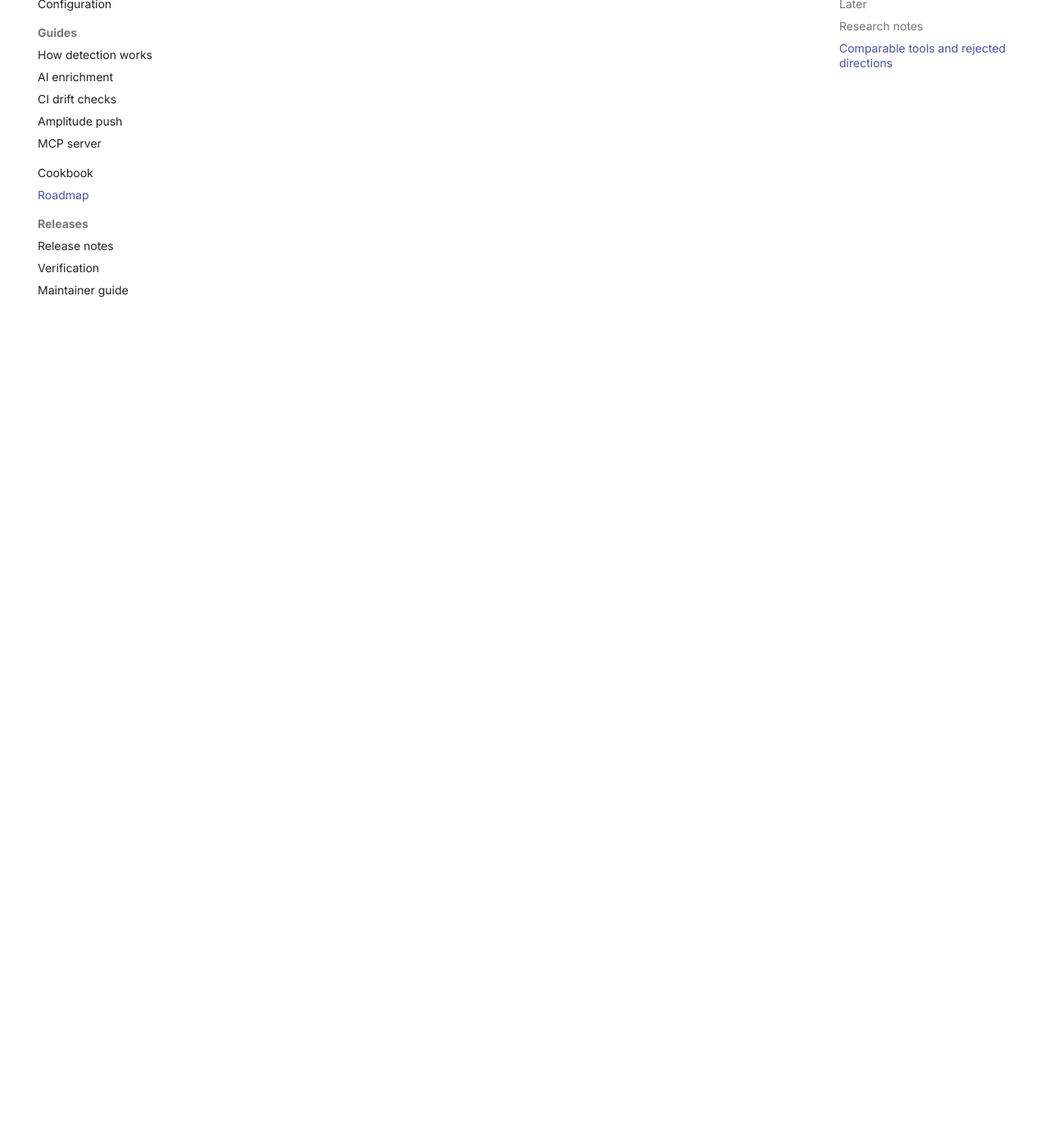
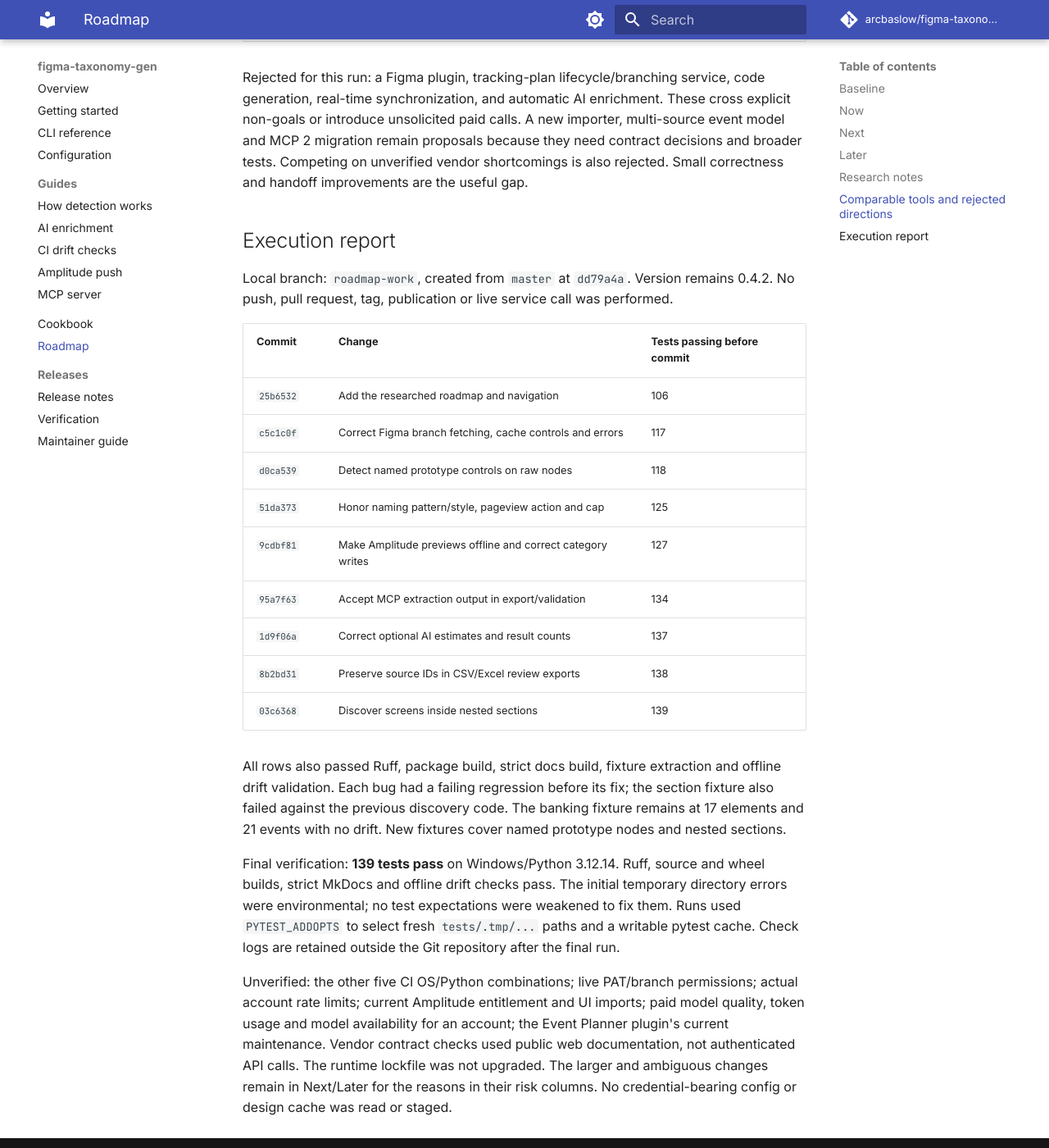
Before and after one commit to arcbaslow/figma-taxonomy-gen, an MkDocs documentation site: the page built from docs/ROADMAP.md, in a window 1280 px wide and 1400 px high, scrolled down 6624 px. Shown: the whole window at 82% size. Built offline with MkDocs 1.6.1 and Material for MkDocs 9.7.7, drawn with Linux system fonts in a browser that asks for light colours; comment, search, counter and statistics services are not loaded; some of the changed text lies outside the part shown.

Commit message:
Record verification and correct remaining guide drift

```diff
--- a/docs/ROADMAP.md
+++ b/docs/ROADMAP.md
@@ -30,21 +30,26 @@
 
 ## Now
 
-Implement these in order, bugs before the final small detection feature. Each
-implementation commit gets regression coverage and the full local CI check set.
+Completed in this run, bugs before the final small detection feature. Each
+implementation commit received regression coverage and the full local CI check set.
 
 | Item | Why it matters | Evidence | Effort | Risk |
 | --- | --- | --- | --- | --- |
-| N1. Correct Figma URL parsing, disable both cache reads and writes with `--no-cache`, and explain auth/rate errors | Fetch the selected branch and avoid persisting private designs when explicitly disabled | Baseline `figma_client.py:33–43` matches the parent before the branch; `:119` writes unconditionally; no client tests. [Authentication](https://developers.figma.com/docs/rest-api/authentication/), [rate limits](https://developers.figma.com/docs/rest-api/rate-limits/) | 1 | Low; malformed inputs become errors |
-| N2. Detect named non-component nodes with prototype interactions | A frame called Button must not disappear when a generic clickable frame is detected | Baseline `extractor.py:156–158` requires a missing name match for non-components. Add a synthetic interaction fixture | 0.5 | Low; more expected events |
-| N3. Honor naming pattern/style and apply the configured cap and screen action to pageviews | Config must govern generated names, including long screen names | Baseline `taxonomy_engine.py:43` hardcodes the pattern; `:157` bypasses the cap and screen action; `test_config.py` already accepts camelCase | 1 | Medium; previously ignored settings change names; collision policy remains an open question |
-| N4. Make Amplitude dry runs offline and correct event category payloads | Preview must work without credentials; categories must arrive on the event | Baseline `amplitude_push.py:78` GETs before dry-run; event POST uses `category_name` instead of documented `category`. [API](https://amplitude.com/docs/apis/analytics/taxonomy) | 0.5 | Low; mock exact bodies and reject API-declared failures |
+| N1. Correct Figma URL parsing, disable both cache reads and writes with `--no-cache`, and explain auth/rate errors | Fetch the selected branch and avoid persisting private designs when explicitly disabled | Baseline `figma_client.py:27–36` matches the parent before the branch; `:99` writes unconditionally; no client tests. [Authentication](https://developers.figma.com/docs/rest-api/authentication/), [rate limits](https://developers.figma.com/docs/rest-api/rate-limits/) | 1 | Low; malformed inputs become errors |
+| N2. Detect named non-component nodes with prototype interactions | A frame called Button must not disappear when a generic clickable frame is detected | Baseline `extractor.py:147–150` requires a missing name match for non-components. Add a synthetic interaction fixture | 0.5 | Low; more expected events |
+| N3. Honor naming pattern/style and apply the configured cap and screen action to pageviews | Config must govern generated names, including long screen names | Baseline `taxonomy_engine.py:38` hardcodes the pattern; `:149` bypasses the cap and screen action; `test_config.py` already accepts camelCase | 1 | Medium; previously ignored settings change names; collision policy remains an open question |
+| N4. Make Amplitude dry runs offline and correct event category payloads | Preview must work without credentials; categories must arrive on the event | Baseline `amplitude_push.py:70` GETs before dry-run; event POST uses `category_name` instead of documented `category`. [API](https://amplitude.com/docs/apis/analytics/taxonomy) | 0.5 | Low; mock exact bodies and reject API-declared failures |
 | N5. Make MCP extraction results usable by export and validate; align page filtering | An implementer should be able to connect the advertised tools without rewriting JSON | Baseline `mcp_tools.py` returns an event list but consumers require a map; tests manually convert it. Missing/excluded page behavior differs from CLI | 1 | Low; accept both existing shapes |
-| N6. Correct AI price estimates and the added-property count | Users need a credible billable-run preview and accurate result | Baseline `ai_enricher.py:26` overprices Opus 4.6; unknown models silently use Haiku rates; CLI counts after mutation. [Pricing](https://platform.claude.com/docs/en/about-claude/pricing) | 0.5 | Low; preserve opt-in behavior |
+| N6. Correct AI price estimates and the added-property count | Users need a credible billable-run preview and accurate result | Baseline `ai_enricher.py:23` overprices Opus 4.6; unknown models silently use Haiku rates; CLI counts after mutation. [Pricing](https://platform.claude.com/docs/en/about-claude/pricing) | 0.5 | Low; preserve opt-in behavior |
 | N7. Carry source node IDs into CSV and Excel review exports; correct import claims | Reviewers need the source design in every output, not only JSON/Markdown | `output/amplitude_csv.py`, `output/excel.py` omit IDs. Current six-column CSV differs from the [Data import schema](https://amplitude.com/docs/data/csv-import-export) | 0.5 | Medium; additive columns affect positional consumers |
 | N8. Discover screen frames inside Figma sections | Teams organize screens in sections; those screens currently vanish | Baseline `_find_screens` reads direct page frames only. [SECTION node](https://developers.figma.com/docs/rest-api/file-node-types/). Add a nested-section fixture; retain current variant semantics | 0.5 | Low; additional screens appear |
 
 ## Next
+
+These are proposals, not completed work. Full preservation of all variant and
+collision node IDs is still unresolved in the existing event model. The changes
+above retain source IDs for emitted events and add them to review exports; they
+do not claim to solve the pre-existing discarded-node policy.
 
 | Proposal | Why / evidence | Effort | Risk / decision needed |
 | --- | --- | --- | --- |
@@ -58,6 +63,7 @@
 | Validate config and expose unsupported options honestly | `screen_name.max_depth`, `fallback_to_component_name` and `output.directory` are loaded but unused. Property-rule precedence differs from the prose, and raw YAML errors are not actionable | 1–2 | Medium: intended fallback/depth behavior is unspecified; document and decide rather than invent it |
 | Compare property schemas in drift reports | `validate.py` compares only property names, so type/enum/description changes are invisible; same-name replacement nodes can be matched despite changed IDs | 1–2 | Medium: define drift categories and matching policy with fixtures |
 | Harden optional enrichment against malformed and oversized responses | `parse_suggestions` assumes iterable properties, the merger searches all flows, and one call per flow can exceed the output budget | 1–2 | Medium: add hostile/malformed mock responses, per-flow merge boundaries and reviewed batching; keep AI disabled by default |
+| Harden review exports and Windows text I/O | Excel stores arbitrary design strings as cell values and only renders four property pairs; JSON output and fixture/config readers omit explicit UTF-8. Formula-like labels and non-ASCII Windows round trips need dedicated fixtures | 1–2 | Medium: suspected spreadsheet interpretation/encoding risks from code review, not exercised in this run; avoid altering cell semantics without tests |
 
 ## Later
 
@@ -122,3 +128,41 @@
 multi-source event model and MCP 2 migration remain proposals because they need
 contract decisions and broader tests. Competing on unverified vendor shortcomings
 is also rejected. Small correctness and handoff improvements are the useful gap.
+
+## Execution report
+
+Local branch: `roadmap-work`, created from `master` at `dd79a4a`. Version remains
+0.4.2. No push, pull request, tag, publication or live service call was performed.
+
+| Commit | Change | Tests passing before commit |
+| --- | --- | --- |
+| `25b6532` | Add the researched roadmap and navigation | 106 |
+| `c5c1c0f` | Correct Figma branch fetching, cache controls and errors | 117 |
+| `d0ca539` | Detect named prototype controls on raw nodes | 118 |
+| `51da373` | Honor naming pattern/style, pageview action and cap | 125 |
+| `9cdbf81` | Make Amplitude previews offline and correct category writes | 127 |
+| `95a7f63` | Accept MCP extraction output in export/validation | 134 |
+| `1d9f06a` | Correct optional AI estimates and result counts | 137 |
+| `8b2bd31` | Preserve source IDs in CSV/Excel review exports | 138 |
+| `03c6368` | Discover screens inside nested sections | 139 |
+
+All rows also passed Ruff, package build, strict docs build, fixture extraction
+and offline drift validation. Each bug had a failing regression before its fix;
+the section fixture also failed against the previous discovery code. The banking
+fixture remains at 17 elements and 21 events with no drift. New fixtures cover
+named prototype nodes and nested sections.
+
+Final verification: **139 tests pass** on Windows/Python 3.12.14. Ruff, source and
+wheel builds, strict MkDocs and offline drift checks pass. The initial temporary
+directory errors were environmental; no test expectations were weakened to fix
+them. Runs used `PYTEST_ADDOPTS` to select fresh `tests/.tmp/...` paths and a
+writable pytest cache. Check logs are retained outside the Git repository after
+the final run.
+
+Unverified: the other five CI OS/Python combinations; live PAT/branch permissions;
+actual account rate limits; current Amplitude entitlement and UI imports; paid
+model quality, token usage and model availability for an account; the Event
+Planner plugin's current maintenance. Vendor contract checks used public web
+documentation, not authenticated API calls. The runtime lockfile was not upgraded.
+The larger and ambiguous changes remain in Next/Later for the reasons in their
+risk columns. No credential-bearing config or design cache was read or staged.
```
Also changed, not shown: CHANGELOG.md (+5 -1 lines), README.md (+1 -1 lines), docs/ci.md (+18 -12 lines), docs/cli-reference.md (+2 -2 lines), docs/configuration.md (+10 -3 lines), docs/cookbook.md (+8 -6 lines), docs/detection.md (+9 -3 lines).
